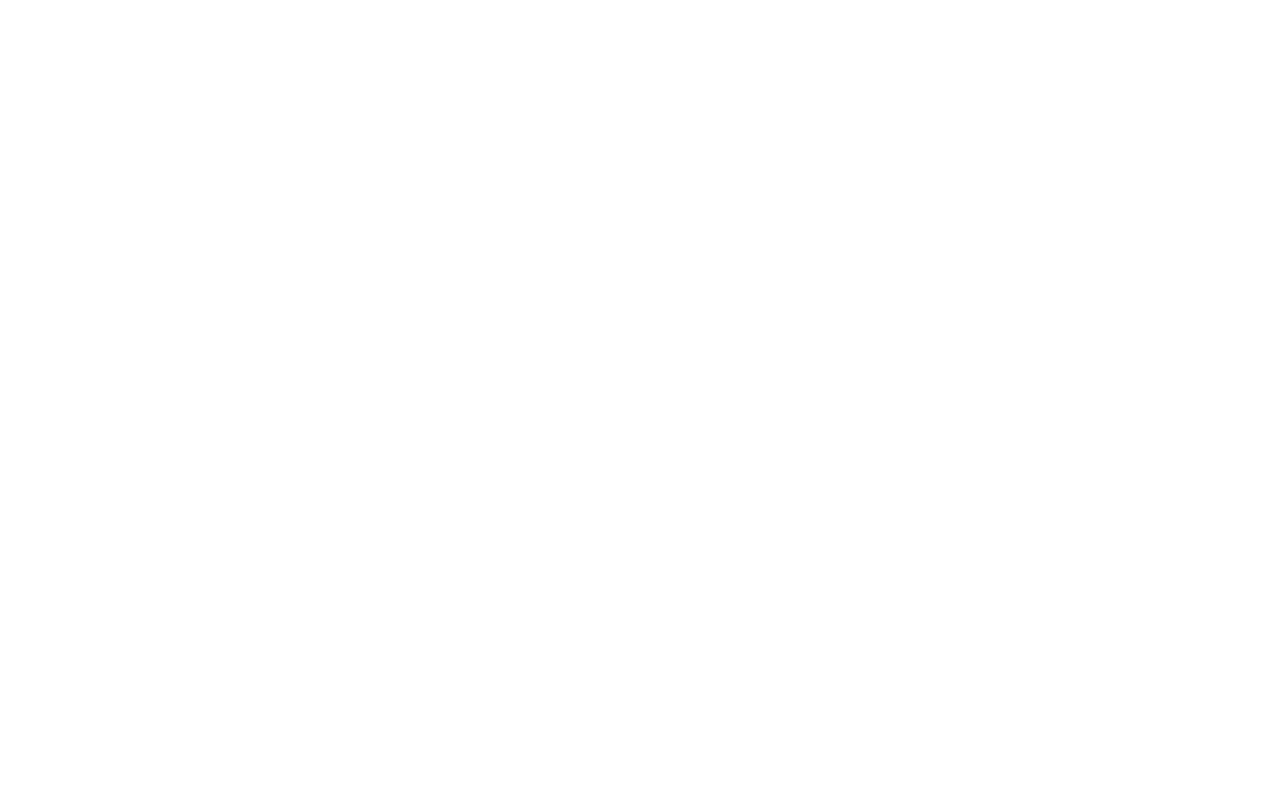
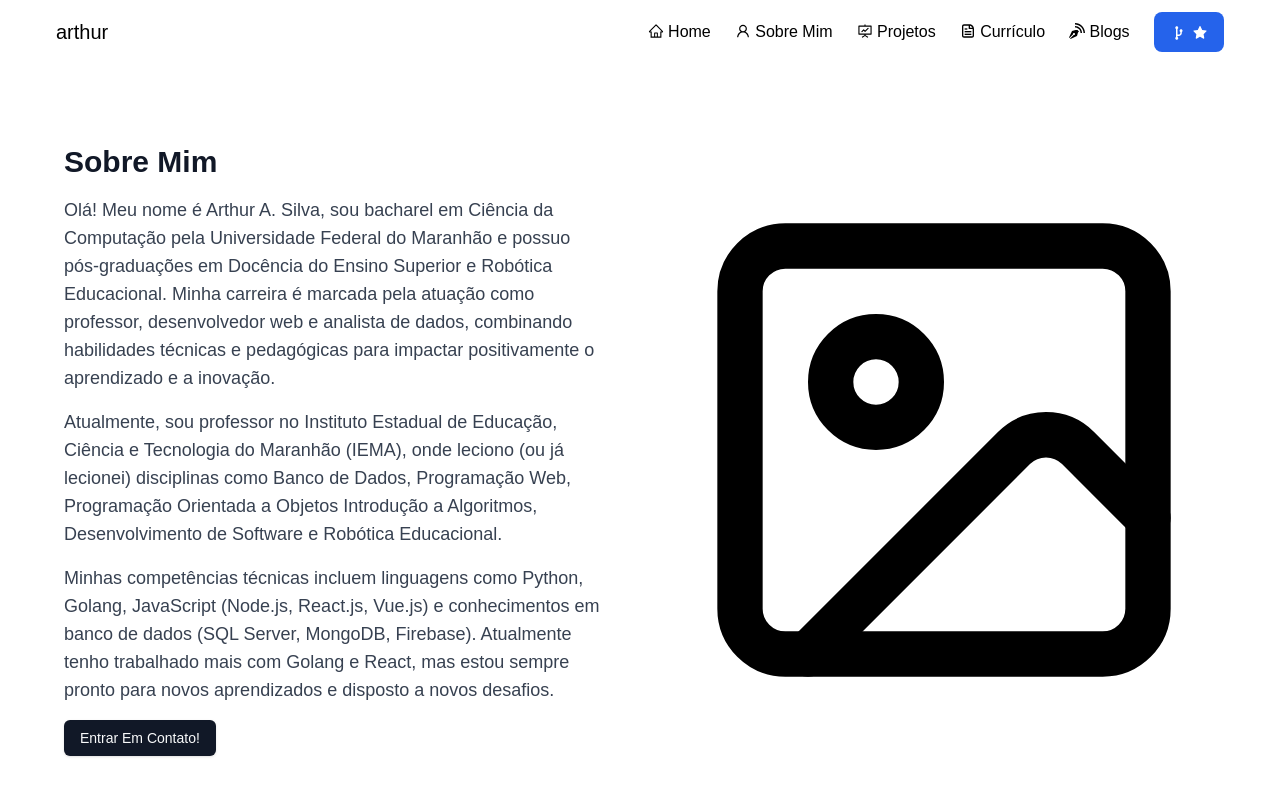
Before and after one commit to arthurazevedods/arthurazevedods-portfolio, a React (Vite) app in the folder arthurazevedods/: page /about in a window 1280 px wide. Before the commit this address had no page. Shown: the top 800 px of the page. Built offline with nearby package versions, Linux system fonts and the light colour scheme; a web font is replaced by a local one.

Commit message:
about & projects page

```diff
--- a/arthurazevedods/src/App.jsx
+++ b/arthurazevedods/src/App.jsx
@@ -3,13 +3,17 @@
   Routes,
   Route,
 } from "react-router-dom";
-import Home from "./Pages/Home/Home";
+import Home from "./Pages/Home";
+import About from "./Pages/About";
+import Projects from "./Pages/Projects";
 
 function Main() {
   return (
     <BrowserRouter>
       <Routes>
         <Route path="/" element={<Home />} />
+        <Route path="/about" element={<About />} />
+        <Route path="/projects" element={<Projects />} />
       </Routes>
     </BrowserRouter>
   );
--- /dev/null
+++ b/arthurazevedods/src/Pages/About.jsx
@@ -0,0 +1,65 @@
+
+import { Image } from "lucide-react";
+import Footer from "../components/Footer";
+import Navbar from "../components/Navbar";
+import { Button } from "@/components/ui/button"
+
+
+export default function About() {
+  return (
+    <>
+      <Navbar />
+      <section>
+        <div className="mx-auto max-w-screen-xl px-4 py-8 sm:px-6 sm:py-12 lg:px-16">
+          <div className="grid grid-cols-1 gap-8 lg:grid-cols-2 lg:gap-16">
+            <div className="relative h-64 overflow-hidden rounded-lg sm:h-80 lg:order-last lg:h-full">
+              <Image
+                src="#"
+                className="absolute inset-0 h-full w-full object-cover
+                            rounded-3xl"
+                alt="banner"
+                width={800}
+                height={800}
+              />
+            </div>
+
+            <div className="sm:py-12 lg:py-24">
+              <h2 className="lg:text-3xl sm:text-2xl font-bold capitalize  text-gray-900">
+                Sobre mim
+              </h2>
+
+              <p className="mt-4 text-gray-700 lg:text-lg">
+                Olá! Meu nome é Arthur A. Silva, sou bacharel em Ciência da Computação pela Universidade Federal
+                do Maranhão e possuo pós-graduações em Docência do Ensino Superior e Robótica Educacional.
+                Minha carreira é marcada pela atuação como professor, desenvolvedor web e analista de dados,
+                combinando habilidades técnicas e pedagógicas para impactar positivamente o aprendizado e a
+                inovação.
+              </p>
+
+              <p className="mt-4 text-gray-700 lg:text-lg">
+              Atualmente, sou professor no Instituto Estadual de Educação, Ciência e Tecnologia do Maranhão (IEMA),
+              onde leciono (ou já lecionei) disciplinas como Banco de Dados, Programação Web, Programação Orientada a Objetos
+              Introdução a Algoritmos, Desenvolvimento de Software e Robótica Educacional.
+              </p>
+
+              <p className="mt-4 text-gray-700 lg:text-lg">
+              Minhas competências técnicas incluem linguagens como Python, Golang, JavaScript
+              (Node.js, React.js, Vue.js) e conhecimentos em banco de dados (SQL Server, MongoDB, Firebase).
+              Atualmente tenho trabalhado mais com Golang e React,
+              mas estou sempre pronto para novos aprendizados e disposto a novos desafios.
+              </p>
+
+
+
+              <Button className="mt-4 capitalize">
+                Entrar em contato!
+              </Button>
+            </div>
+          </div>
+        </div>
+      </section>
+      <Footer />
+    </>
+
+  )
+}
--- /dev/null
+++ b/arthurazevedods/src/Pages/Projects.jsx
@@ -0,0 +1,28 @@
+
+import Footer from "../components/Footer";
+import Navbar from "../components/Navbar";
+import Card from "../components/Card";
+import projects from '@json/projects.json';
+
+export default function Projects() {
+  return (
+    <>
+      <Navbar />
+
+      <div className="m-auto mt-20 text-3xl justify-start block  pb-2 max-w-[360px]">
+        <h3>
+          <b>Projetos</b> & Repositórios.
+        </h3>
+      </div >
+      <div className="grid grid-cols-1 md:grid-cols-3 gap-4">
+        {projects.map((project) => (
+          <div key={project.github}>
+            <Card project={project} showUrlButton={true} />
+          </div>
+        ))}
+      </div>
+      <Footer />
+    </>
+
+  )
+}
--- a/arthurazevedods/src/components/Navbar.jsx
+++ b/arthurazevedods/src/components/Navbar.jsx
@@ -12,10 +12,15 @@
 function NavBar() {
     const [expand, setExpand] = useState(false);
     const [navColour, setNavColour] = useState(false);
+    const [colorBrand, setColorBrand] = useState(false);
+    const [colorLinksNavBar, setColorLinksNavBar] = useState(false);
     const navRef = useRef(null);
 
     const handleScroll = () => {
-        setNavColour(window.scrollY >= 20);
+        const shouldChangeColor = window.scrollY >= 20;
+        setNavColour(shouldChangeColor);
+        setColorBrand(shouldChangeColor);
+        setColorLinksNavBar(shouldChangeColor);
     };
 
     useEffect(() => {
@@ -25,7 +30,7 @@
         };
     }, []);
 
-    // Close the mobile menu when clicking outside
+
     useEffect(() => {
         const handleClickOutside = (event) => {
             if (navRef.current && !navRef.current.contains(event.target)) {
@@ -47,15 +52,15 @@
         <>
             <nav
                 className={`fixed top-0 w-full z-50 px-8 transition-all ${navColour
-                        ? "bg-blue-800 bg-opacity-80 shadow-md backdrop-blur-md"
-                        : "bg-blue-200 md:bg-white"
+                    ? "bg-blue-800 bg-opacity-80 shadow-md backdrop-blur-md"
+                    : "bg-blue-200 md:bg-white"
                     }`}
                 ref={navRef}
             >
                 <div className="container mx-auto flex items-center justify-between px-6 py-3">
                     {/* Brand Logo */}
                     <Link to="/" className="flex items-center " onClick={closeMobileMenu}>
-                        <span className="text-black text-xl">
+                        <span className={`text-xl transition-colors ${colorBrand ? "text-white" : "text-black"}`}>
                             {"arthur"}
                         </span>
                     </Link>
@@ -88,21 +93,21 @@
                     >
                         <Link
                             to="/"
-                            className="block text-black hover:text-blue-600 transition px-6 py-2 md:px-0 md:py-0"
+                            className={`block transition px-6 py-2 md:px-0 md:py-0 ${colorLinksNavBar ? "text-blue-300 hover:text-white" : "text-black hover:text-blue-600"}`}
                             onClick={closeMobileMenu}
                         >
                             <AiOutlineHome className="hidden lg:inline-block mb-1" /> Home
                         </Link>
                         <Link
                             to="/about"
-                            className="block text-black hover:text-blue-600 transition px-6 py-2 md:px-0 md:py-0"
+                            className={`block transition px-6 py-2 md:px-0 md:py-0 ${colorLinksNavBar ? "text-blue-300 hover:text-white" : "text-black hover:text-blue-600"}`}
                             onClick={closeMobileMenu}
                         >
                             <AiOutlineUser className="hidden lg:inline-block mb-1" /> Sobre Mim
                         </Link>
                         <Link
                             to="/project"
-                            className="block text-black hover:text-blue-600 transition px-6 py-2 md:px-0 md:py-0"
+                            className={`block transition px-6 py-2 md:px-0 md:py-0 ${colorLinksNavBar ? "text-blue-300 hover:text-white" : "text-black hover:text-blue-600"}`}
                             onClick={closeMobileMenu}
                         >
                             <AiOutlineFundProjectionScreen className="hidden lg:inline-block mb-1" />{" "}
@@ -110,7 +115,7 @@
                         </Link>
                         <Link
                             to="/resume"
-                            className="block text-black hover:text-blue-600 transition px-6 py-2 md:px-0 md:py-0"
+                            className={`block transition px-6 py-2 md:px-0 md:py-0 ${colorLinksNavBar ? "text-blue-300 hover:text-white" : "text-black hover:text-blue-600"}`}
                             onClick={closeMobileMenu}
                         >
                             <CgFileDocument className="hidden lg:inline-block mb-1" /> Currículo
@@ -119,7 +124,7 @@
                             href="https://medium.com/@arthurazevedods"
                             target="_blank"
                             rel="noreferrer"
-                            className="block text-black hover:text-blue-600 transition px-6 py-2 md:px-0 md:py-0"
+                            className={`block transition px-6 py-2 md:px-0 md:py-0 ${colorLinksNavBar ? "text-blue-300 hover:text-white" : "text-black hover:text-blue-600"}`}
                             onClick={closeMobileMenu}
                         >
                             <ImBlog className="hidden lg:inline-block mb-1" /> Blogs
```
Also changed, not shown: arthurazevedods/src/Pages/Home.jsx (renamed from arthurazevedods/src/Pages/Home/Home.jsx, +4 -4 lines), arthurazevedods/src/Pages/Home/Home.module.css (deleted).
